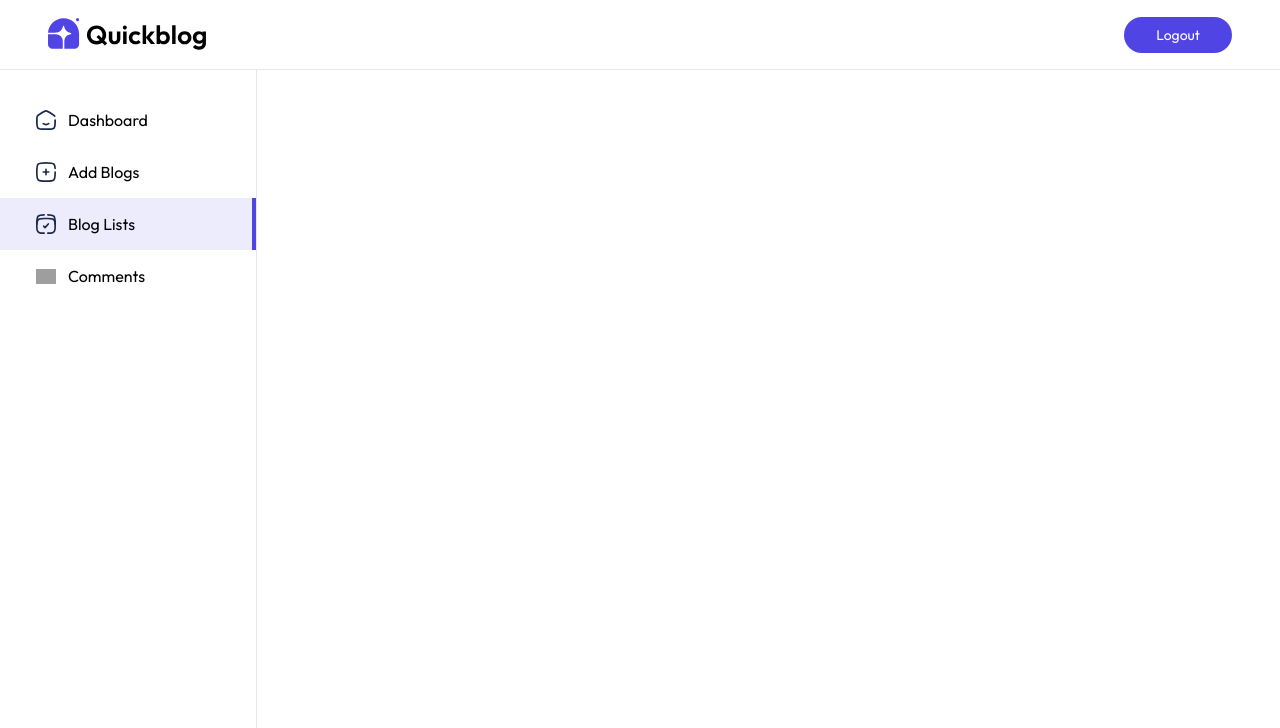
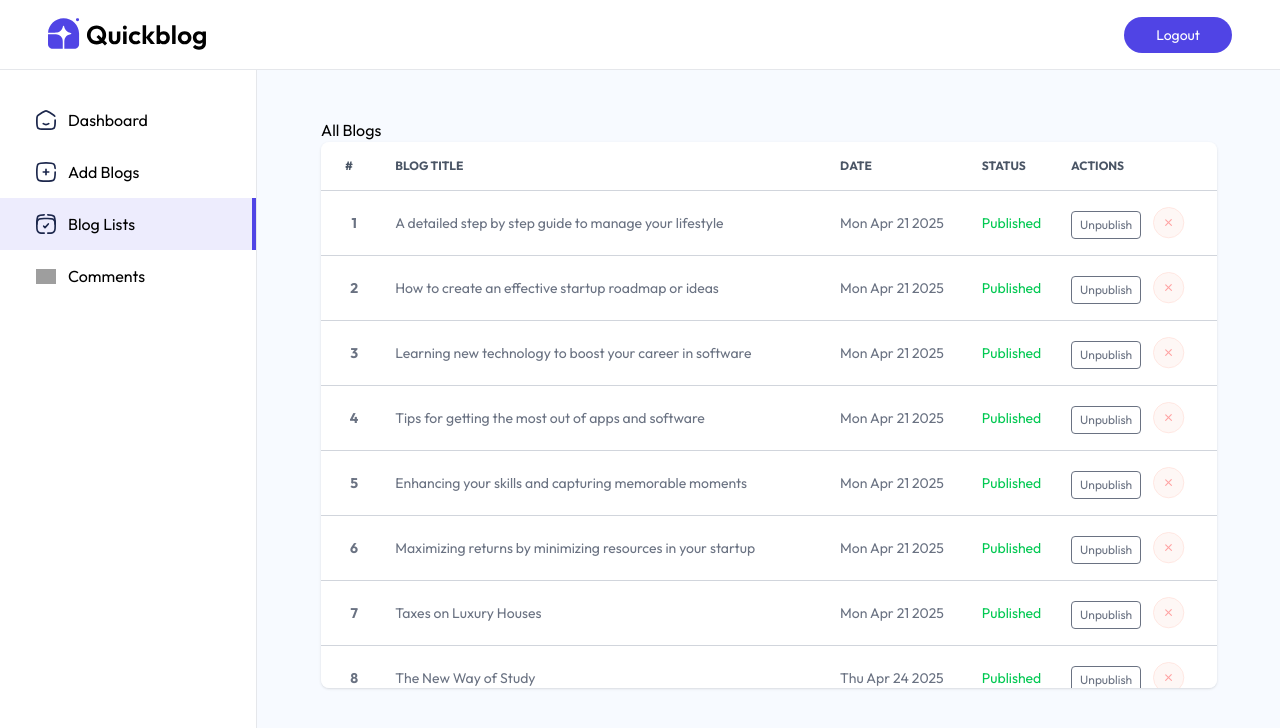
Before and after one commit to manindersolitaire/quickblog, a React (Vite) app in the folder client/: page /admin/listBlog in a window 1280 px wide. Shown: the top 728 px of the page. Built offline with nearby package versions, Linux system fonts and the light colour scheme; grey boxes are pictures that could not be loaded; a web font is replaced by a local one.

Commit message:
Major Project Quick Blog App using MERN 7th Day

```diff
--- /dev/null
+++ b/client/src/components/admin/BlogTableItem.jsx
@@ -0,0 +1,23 @@
+import React from 'react'
+import { assets } from '../../assets/assets'
+
+const BlogTableItem = ({blog , fetchBlogs , index}) => {
+    const {title, createdAt} = blog
+    const BlogDate = new Date(createdAt)
+  return (
+    <tr className='border-y border-gray-300'>
+        <th className='px-2 py-4'>{index}</th>
+        <td className='px-2 py-4'>{title}</td>
+        <td className='px-2 py-4 max-sm:hidden'>{BlogDate.toDateString()}</td>
+        <td className='px-2 py-4 max-sm:hidden'>
+            <p className={`${blog.isPublished ? "text-green-500" : "text-orange-700"}`}>{blog.isPublished ? "Published" : "unpublished"}</p>
+        </td>
+        <td className='px-2 py-4 flex text-xs gap-3'>
+            <button className='border px-2 py-0.5 mt-1 rounded cursor-pointer'>{blog.isPublished ? "Unpublish": "Publish"}</button>
+            <img src={assets.cross_icon} alt="" className='w-8 hover:scale:110 transition-all cursor-pointer'/>
+        </td>
+    </tr>
+  )
+}
+
+export default BlogTableItem
--- a/client/src/pages/admin/Dashboard.jsx
+++ b/client/src/pages/admin/Dashboard.jsx
@@ -1,5 +1,6 @@
 import React, { useEffect, useState } from 'react'
 import { assets, dashboard_data } from '../../assets/assets'
+import BlogTableItem from '../../components/admin/BlogTableItem'
 
 
 const Dashboard = () => {
@@ -61,7 +62,9 @@
                    </tr>
             </thead>
             <tbody>
-
+              {dashboardData.recentBlogs.map((blog,index)=>{
+                return <BlogTableItem key={blog._id} blog={blog} fetchBlogs={fetchDashboard} index={index + 1}/>
+              })}
             </tbody>
            </table>
 
--- a/client/src/pages/admin/ListBlog.jsx
+++ b/client/src/pages/admin/ListBlog.jsx
@@ -1,9 +1,42 @@
-import React from 'react'
+import React, { useEffect, useState } from 'react'
+import { blog_data } from '../../assets/assets'
+import BlogTableItem from '../../components/admin/BlogTableItem'
 
 const ListBlog = () => {
+
+
+  const [blogs , setBlogs] = useState([])
+
+  const fetchBlogs =  async () => {
+    setBlogs(blog_data)
+  }
+
+  useEffect(()=>{
+      fetchBlogs()
+  },[])
   return (
-    <div>
+    <div className='flex-1 pt-5 px-5 sm:pt-12 sm:pl-16 bg-blue-50/50'>
+      <h1>All Blogs</h1>
 
+      <div className='relative h-4/5 max-w-4xl overflow-x-auto shadow rounded-lg scrollbar-hide bg-white'>
+           <table className='w-full text-sm text-gray-500'>
+            <thead className='text-xs text-gray-600 text-left uppercase'>
+                   <tr>
+                    <th scope='col' className='px-2 py-4 xl:px-6'>#</th>
+                    <th scope='col' className='px-2 py-4'>Blog Title</th>
+                    <th scope='col' className='px-2 py-4 max-sm:hidden'>Date</th>
+                    <th scope='col' className='px-2 py-4 max-sm:hidden'>Status</th>
+                    <th scope='col' className='px-2 py-4'>Actions</th>
+                   </tr>
+            </thead>
+            <tbody>
+              {blogs.map((blog,index)=>{
+                return <BlogTableItem key={blog._id} blog={blog} fetchBlogs={fetchBlogs} index={index + 1}/>
+              })}
+            </tbody>
+           </table>
+
+        </div>
     </div>
   )
 }
```
